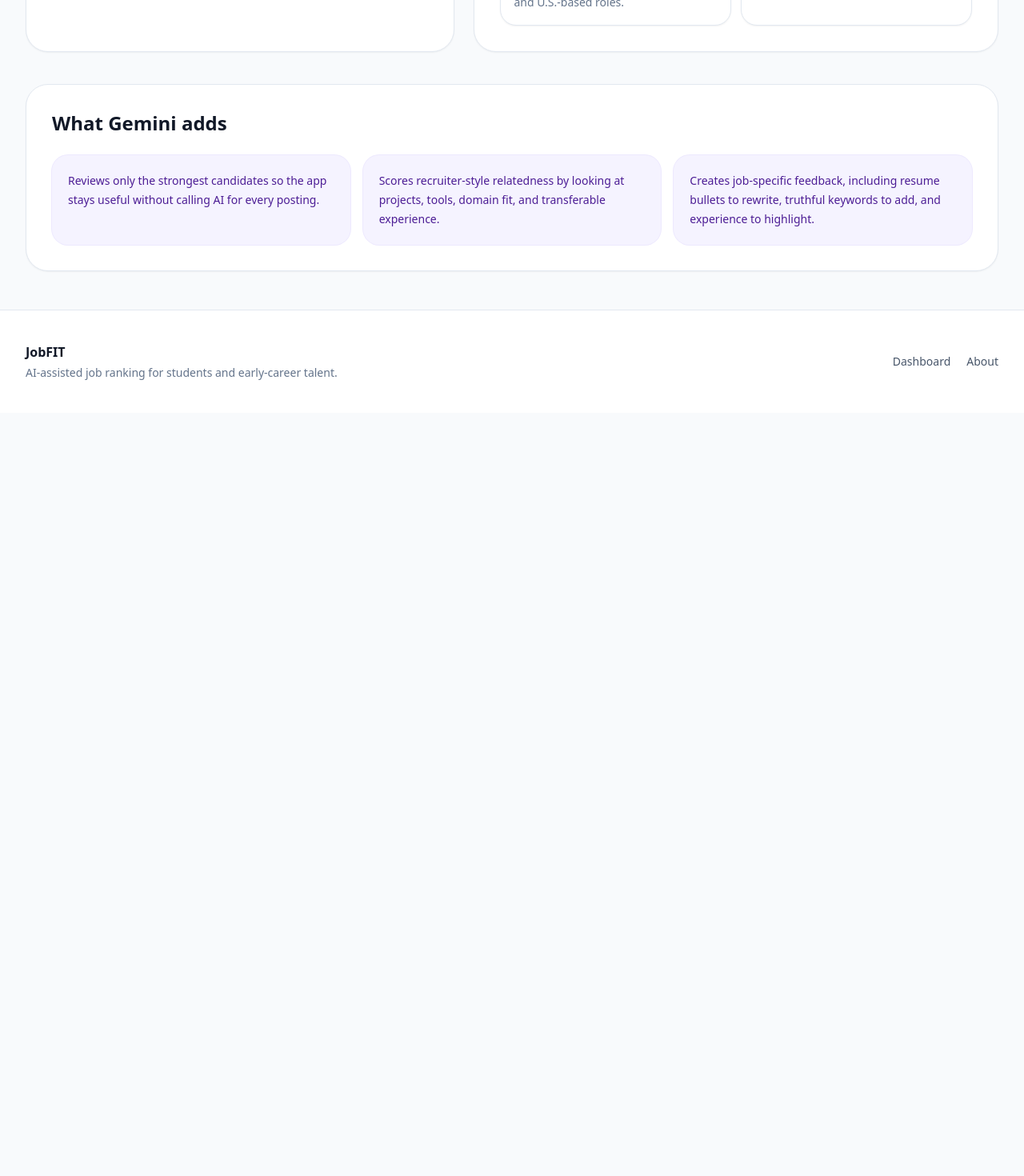
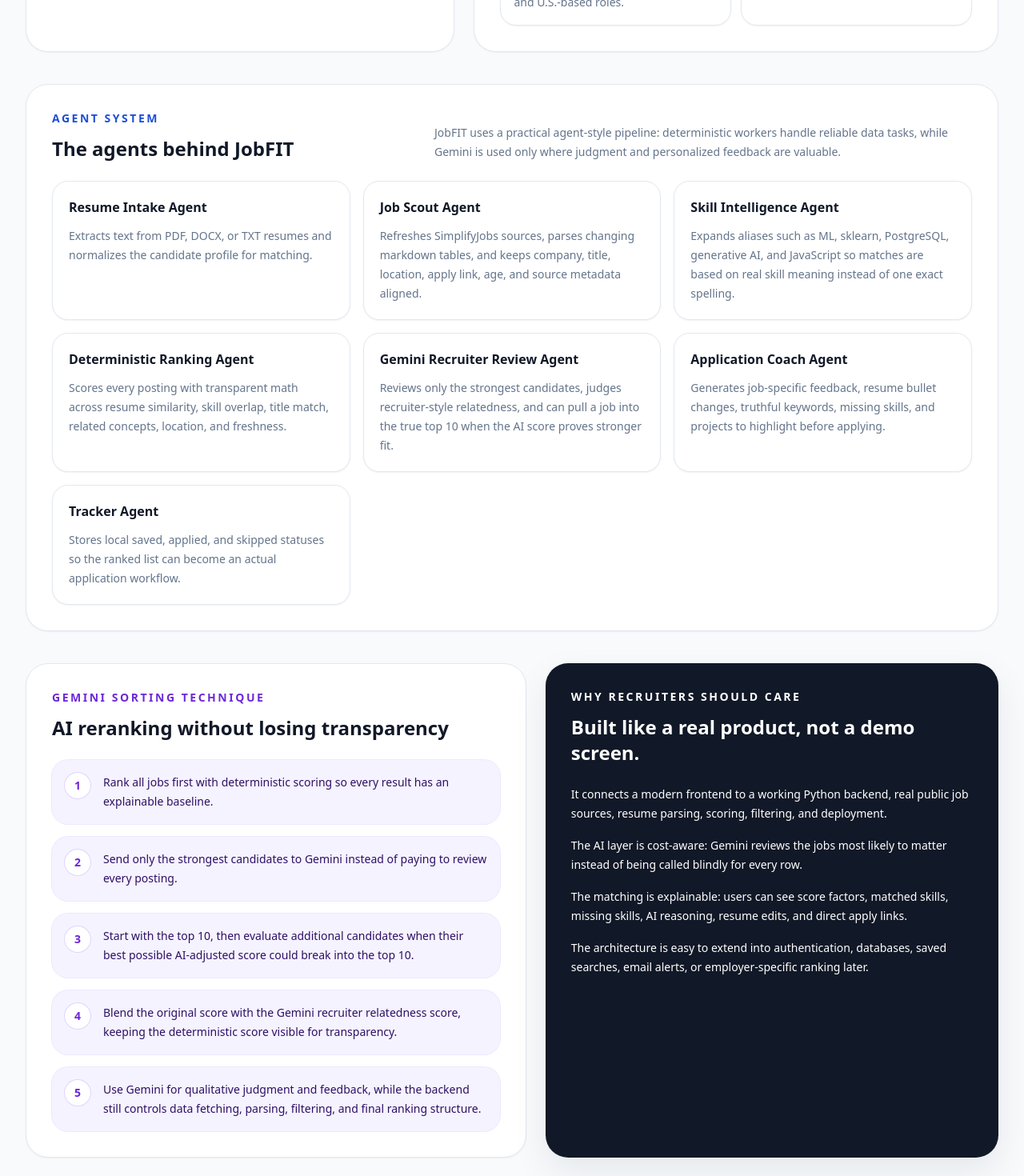
Before and after one commit to jival1215/JobFit, a Next.js app in the folder frontend/: page /about in a window 1280 px wide. Shown: the part 1580-3050 px from the top of the page at 80% size. Before the commit the page ends 2096 px from the top, so only its background shows below. Built offline with nearby package versions, Linux system fonts and the light colour scheme.

Commit message:
Add agent architecture to about page

```diff
--- a/frontend/app/about/page.tsx
+++ b/frontend/app/about/page.tsx
@@ -16,6 +16,45 @@
   "The backend ranks every job with deterministic scoring across fit, skills, role, location, and freshness.",
   "If enabled, Gemini reviews the strongest candidates like a recruiter and reranks the true top matches.",
   "Each job includes apply links, matched skills, missing skills, resume bullet changes, and application tips.",
+];
+
+const agentPipeline = [
+  {
+    name: "Resume Intake Agent",
+    role: "Extracts text from PDF, DOCX, or TXT resumes and normalizes the candidate profile for matching.",
+  },
+  {
+    name: "Job Scout Agent",
+    role: "Refreshes SimplifyJobs sources, parses changing markdown tables, and keeps company, title, location, apply link, age, and source metadata aligned.",
+  },
+  {
+    name: "Skill Intelligence Agent",
+    role: "Expands aliases such as ML, sklearn, PostgreSQL, generative AI, and JavaScript so matches are based on real skill meaning instead of one exact spelling.",
+  },
+  {
+    name: "Deterministic Ranking Agent",
+    role: "Scores every posting with transparent math across resume similarity, skill overlap, title match, related concepts, location, and freshness.",
+  },
+  {
+    name: "Gemini Recruiter Review Agent",
+    role: "Reviews only the strongest candidates, judges recruiter-style relatedness, and can pull a job into the true top 10 when the AI score proves stronger fit.",
+  },
+  {
+    name: "Application Coach Agent",
+    role: "Generates job-specific feedback, resume bullet changes, truthful keywords, missing skills, and projects to highlight before applying.",
+  },
+  {
+    name: "Tracker Agent",
+    role: "Stores local saved, applied, and skipped statuses so the ranked list can become an actual application workflow.",
+  },
+];
+
+const geminiTechnique = [
+  "Rank all jobs first with deterministic scoring so every result has an explainable baseline.",
+  "Send only the strongest candidates to Gemini instead of paying to review every posting.",
+  "Start with the top 10, then evaluate additional candidates when their best possible AI-adjusted score could break into the top 10.",
+  "Blend the original score with the Gemini recruiter relatedness score, keeping the deterministic score visible for transparency.",
+  "Use Gemini for qualitative judgment and feedback, while the backend still controls data fetching, parsing, filtering, and final ranking structure.",
 ];
 
 export default function AboutPage() {
@@ -88,17 +127,50 @@
       </div>
 
       <div className="mt-10 rounded-3xl border border-line bg-white p-8 shadow-sm">
-        <h2 className="text-2xl font-black text-ink">What Gemini adds</h2>
-        <div className="mt-6 grid gap-4 md:grid-cols-3">
-          {[
-            "Reviews only the strongest candidates so the app stays useful without calling AI for every posting.",
-            "Scores recruiter-style relatedness by looking at projects, tools, domain fit, and transferable experience.",
-            "Creates job-specific feedback, including resume bullets to rewrite, truthful keywords to add, and experience to highlight.",
-          ].map((item) => (
-            <div key={item} className="rounded-2xl bg-violet-50 p-5 text-sm leading-6 text-violet-900 ring-1 ring-violet-100">
-              {item}
+        <div className="flex flex-col justify-between gap-4 md:flex-row md:items-end">
+          <div>
+            <p className="text-sm font-bold uppercase tracking-[0.18em] text-brand-600">Agent system</p>
+            <h2 className="mt-3 text-2xl font-black text-ink">The agents behind JobFIT</h2>
+          </div>
+          <p className="max-w-2xl text-sm leading-6 text-slateSoft">
+            JobFIT uses a practical agent-style pipeline: deterministic workers handle reliable data tasks, while Gemini is used only where judgment and personalized feedback are valuable.
+          </p>
+        </div>
+        <div className="mt-6 grid gap-4 md:grid-cols-2 lg:grid-cols-3">
+          {agentPipeline.map((agent) => (
+            <div key={agent.name} className="rounded-2xl border border-line bg-white p-5 shadow-sm transition hover:-translate-y-0.5 hover:shadow-soft">
+              <p className="font-black text-ink">{agent.name}</p>
+              <p className="mt-3 text-sm leading-6 text-slateSoft">{agent.role}</p>
             </div>
           ))}
+        </div>
+      </div>
+
+      <div className="mt-10 grid gap-6 lg:grid-cols-[1.05fr_.95fr]">
+        <div className="rounded-3xl border border-line bg-white p-8 shadow-sm">
+          <p className="text-sm font-bold uppercase tracking-[0.18em] text-violet-700">Gemini sorting technique</p>
+          <h2 className="mt-3 text-2xl font-black text-ink">AI reranking without losing transparency</h2>
+          <div className="mt-6 space-y-4">
+            {geminiTechnique.map((item, index) => (
+              <div key={item} className="flex gap-4 rounded-2xl bg-violet-50 p-4 text-sm leading-6 text-violet-950 ring-1 ring-violet-100">
+                <span className="flex h-8 w-8 shrink-0 items-center justify-center rounded-full bg-white text-sm font-black text-violet-700 ring-1 ring-violet-200">
+                  {index + 1}
+                </span>
+                <p>{item}</p>
+              </div>
+            ))}
+          </div>
+        </div>
+
+        <div className="rounded-3xl bg-ink p-8 text-white shadow-soft">
+          <p className="text-sm font-bold uppercase tracking-[0.18em] text-brand-300">Why recruiters should care</p>
+          <h2 className="mt-3 text-2xl font-black">Built like a real product, not a demo screen.</h2>
+          <div className="mt-6 space-y-4 text-sm leading-6 text-white/74">
+            <p>It connects a modern frontend to a working Python backend, real public job sources, resume parsing, scoring, filtering, and deployment.</p>
+            <p>The AI layer is cost-aware: Gemini reviews the jobs most likely to matter instead of being called blindly for every row.</p>
+            <p>The matching is explainable: users can see score factors, matched skills, missing skills, AI reasoning, resume edits, and direct apply links.</p>
+            <p>The architecture is easy to extend into authentication, databases, saved searches, email alerts, or employer-specific ranking later.</p>
+          </div>
         </div>
       </div>
     </section>
```
